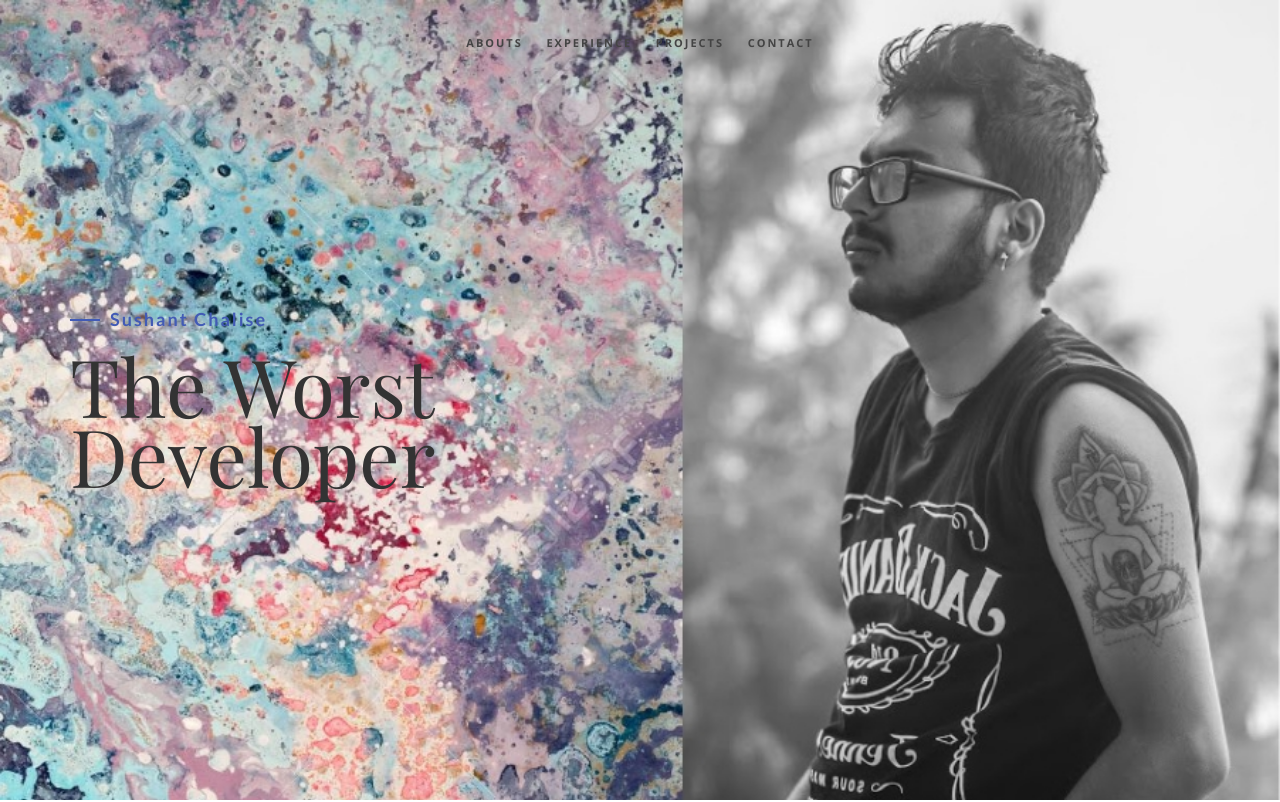
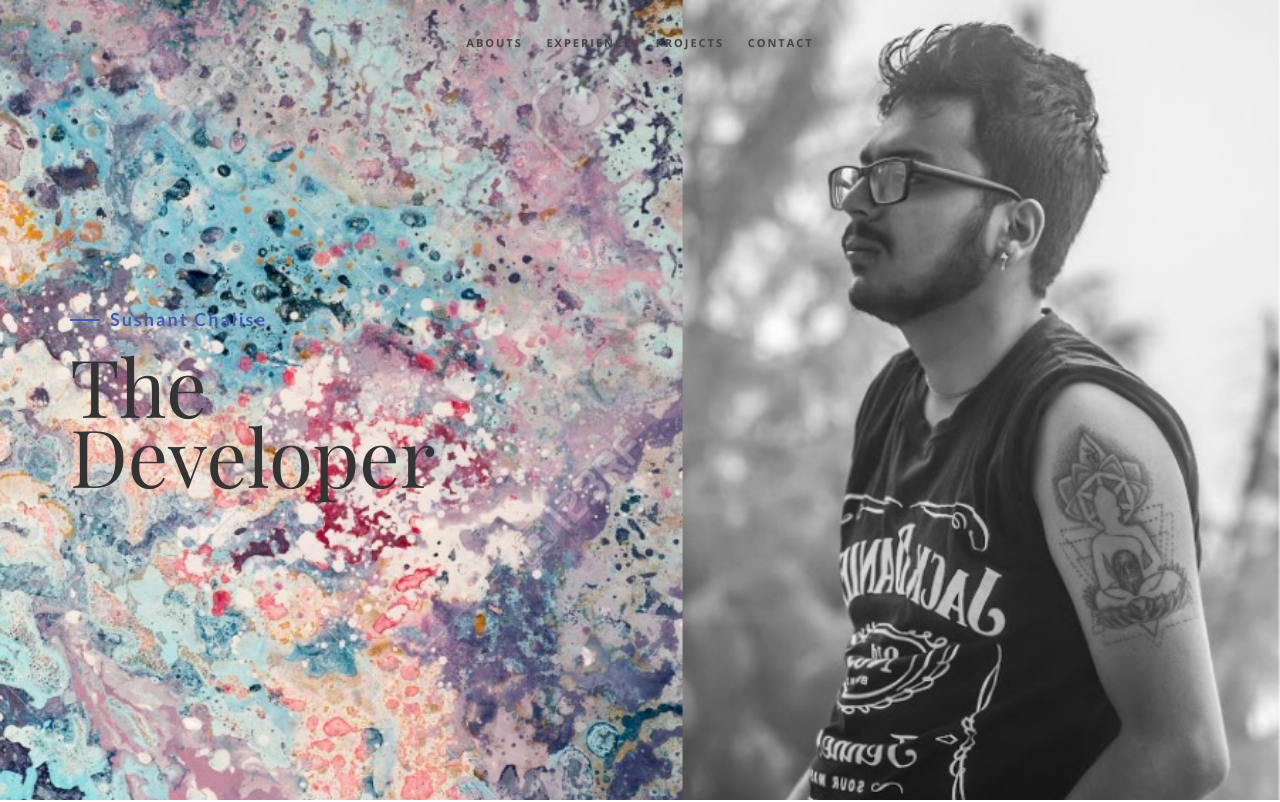
Before and after one commit to Sushantchalise0/my-website, a plain HTML site: page index.html in a window 1280 px wide. Shown: the top 802 px of the page. Drawn offline with nearby package versions, Linux system fonts and the light colour scheme; files whose address does not match are found by name; a web font is replaced by a local one.

Commit message:
change title

```diff
--- a/index.html
+++ b/index.html
@@ -54,7 +54,7 @@
             <div class="disply-table ">
                 <div class="table-cell" data-aos="fade-up" data-aos-delay="0">
                     <h4>Sushant Chalise</h4>
-                    <h1>The Worst<br /> Developer</h1> </div>
+                    <h1>The<br /> Developer</h1> </div>
             </div>
         </div>
     </div>
```
